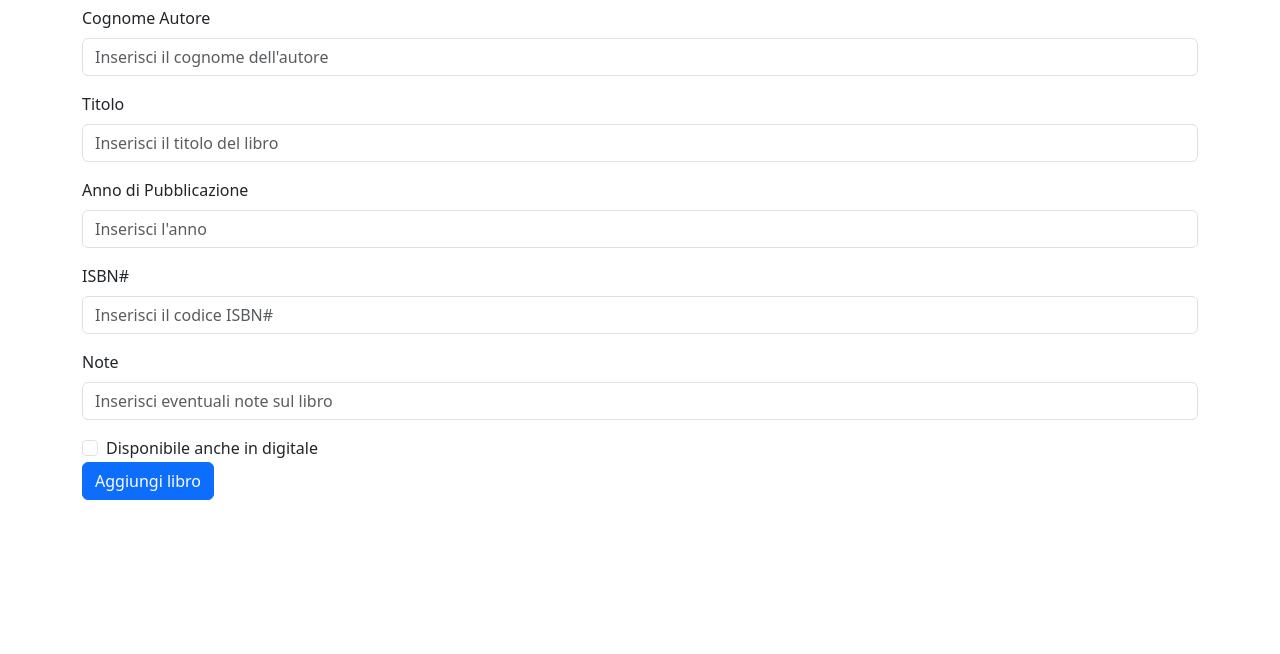
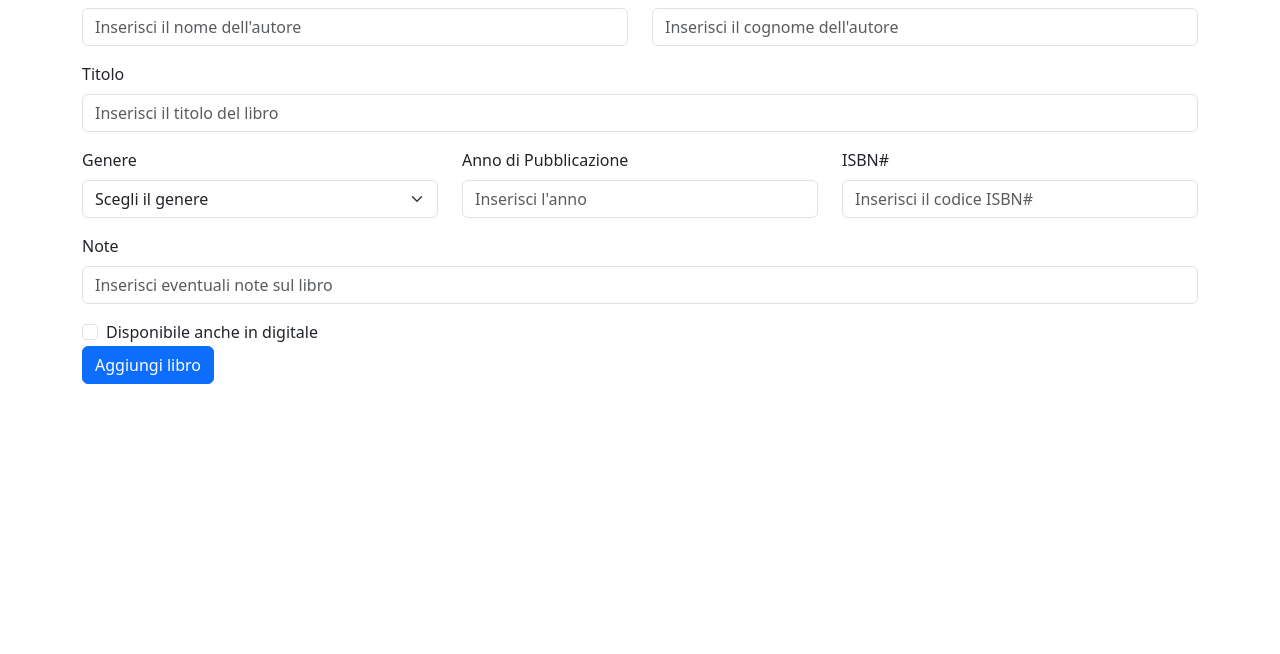
Before and after one commit to BrayanRodrigoGenovese/html-css-bootstrap-dashboard, a plain HTML site: page new-book.html in a window 1280 px wide. Shown: the part 146-800 px from the top of the page. Drawn offline with nearby package versions, Linux system fonts and the light colour scheme.

Commit message:
fixing layout for lg-devices

```diff
--- a/new-book.html
+++ b/new-book.html
@@ -48,31 +48,45 @@
     </header>
 
     <main>
-
         <div class="container">
-            <div class="mb-3">
+            <h1>Nuovo Libro</h1>
+            <div class="row">
+                <div class="mb-3 col-6">
                     <label for="exampleFormControlInput1" class="form-label">Nome Autore</label>
                     <input type="email" class="form-control" id="exampleFormControlInput1"
                         placeholder="Inserisci il nome dell'autore">
                 </div>
-            <div class="mb-3">
+                <div class="mb-3 col-6">
                     <label for="exampleFormControlInput1" class="form-label">Cognome Autore</label>
                     <input type="email" class="form-control" id="exampleFormControlInput1"
                         placeholder="Inserisci il cognome dell'autore">
+                </div>
             </div>
             <div class="mb-3">
                 <label for="exampleFormControlInput1" class="form-label">Titolo</label>
                 <input type="email" class="form-control" id="exampleFormControlInput1"
                     placeholder="Inserisci il titolo del libro">
             </div>
-            <div class="mb-3">
+            <div class="row">
+                <div class="mb-3 col-4">
+                    <label for="exampleFormControlInput1" class="form-label">Genere</label>
+                    <select class="form-select" id="inputGroupSelect04" aria-label="Example select with button addon">
+                        <option selected>Scegli il genere</option>
+                        <option value="1">One</option>
+                        <option value="2">Two</option>
+                        <option value="3">Three</option>
+                    </select>
+                </div>
+                <div class="mb-3 col-4">
                     <label for="exampleFormControlInput1" class="form-label">Anno di Pubblicazione</label>
-                <input type="email" class="form-control" id="exampleFormControlInput1" placeholder="Inserisci l'anno">
+                    <input type="email" class="form-control" id="exampleFormControlInput1"
+                        placeholder="Inserisci l'anno">
                 </div>
-            <div class="mb-3">
+                <div class="mb-3 col-4">
                     <label for="exampleFormControlInput1" class="form-label">ISBN#</label>
                     <input type="email" class="form-control" id="exampleFormControlInput1"
                         placeholder="Inserisci il codice ISBN#">
+                </div>
             </div>
             <div class="mb-3">
                 <label for="exampleFormControlInput1" class="form-label">Note</label>
```
Lines whose indentation alone changed are shown as unchanged.
